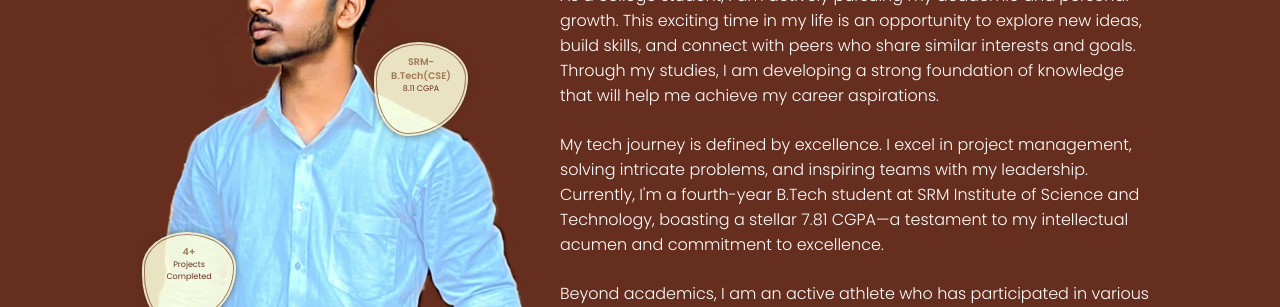
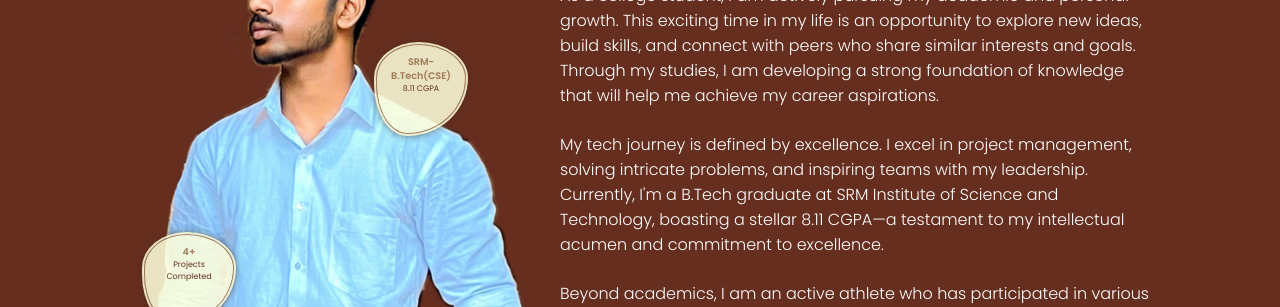
Before and after one commit to Prasanna-i5/Portfolio, a plain HTML site: page index.html in a window 1280 px wide. Shown: the part 1020-1327 px from the top of the page. Drawn offline with Linux system fonts and the light colour scheme.

Commit message:
Revise education details and CGPA in index.html
Updated educational status and CGPA in the bio section.

```diff
--- a/index.html
+++ b/index.html
@@ -174,8 +174,8 @@
         <p>
           My tech journey is defined by excellence. I excel in project
           management, solving intricate problems, and inspiring teams with my
-          leadership. Currently, I'm a fourth-year B.Tech student at SRM
-          Institute of Science and Technology, boasting a stellar 7.81 CGPA—a
+          leadership. Currently, I'm a B.Tech graduate at SRM
+          Institute of Science and Technology, boasting a stellar 8.11 CGPA—a
           testament to my intellectual acumen and commitment to excellence.
         </p>
 
```
